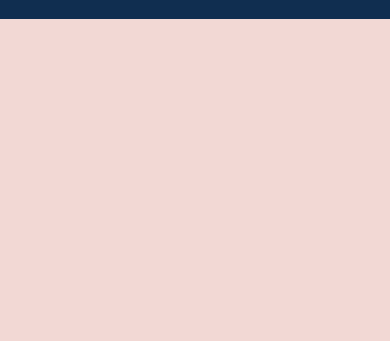
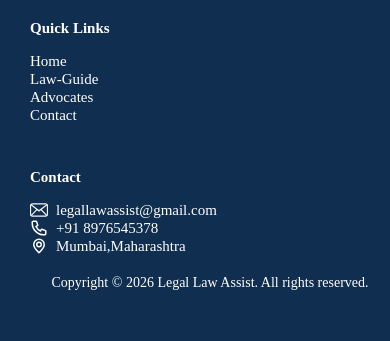
Before and after one commit to sushmitabhelkar24/legal-law-assist, a plain HTML site: page index.html in a window 390 px wide. Shown: the part 2366-2707 px from the top of the page. Before the commit the page ends 2385 px from the top, so only its background shows below. Drawn offline with Linux system fonts and the light colour scheme; a web font is replaced by a local one.

Commit message:
responsiveness added

```diff
--- a/css/footer.css
+++ b/css/footer.css
@@ -3,7 +3,6 @@
     height: 180px;
     padding:10px 0px 50px 0px;
     margin-top: 50px;
-
 }
 .footer-section{
     display: flex;
@@ -27,6 +26,7 @@
 }
 .icon-align{
     margin-right: 10px;
+    height: 20px;
 }
 .footer-quick-links{
     text-decoration: none;
@@ -54,3 +54,31 @@
     opacity: 0.9;
     font-family: "Epunda Slab", serif;
 }
+@media screen and (max-width:768px){
+    .footer-container{
+     height: auto;
+     padding-left: 30px;
+}
+.footer-section{
+    flex-direction: column;
+    gap: 30px;
+}
+.footer-main-name{
+    font-size: 15px;
+}
+.icon-align{
+    margin-right: 8px;
+    height: 18px;
+}
+.footer-quick-links{
+   font-size: 15px;
+}
+.copyright-sector{
+  font-size: 14px;
+  padding-top: 20px;
+}
+.general-para-1{
+    font-size: 16px;
+}
+
+}
--- a/css/navbar.css
+++ b/css/navbar.css
@@ -59,3 +59,6 @@
 .nav-link:hover{
     color:#F5C45E;
 }
+@media screen and (max-width:768px){
+
+}
--- a/index.html
+++ b/index.html
@@ -116,15 +116,15 @@
       <div>
         <h3 class="footer-main-name">Contact</h3>
         <div class="footer-align">
-          <img src="./images/mail.svg" alt="email" height="20px" class="icon-align"/>
+          <img src="./images/mail.svg" alt="email" class="icon-align"/>
           <a href="mailto:legallawassist@gmail.com" class="footer-quick-links">legallawassist@gmail.com</a>
         </div>
         <div class="footer-align">
-          <img src="./images/phone.svg" alt="email" height="20px" class="icon-align"/>
+          <img src="./images/phone.svg" alt="email" class="icon-align"/>
           <a href="tel:+91 8976545378" class="footer-quick-links">+91 8976545378</a>
         </div>
         <div class="footer-align">
-          <img src="./images/location.svg" alt="email" height="20px" class="icon-align"/>
+          <img src="./images/location.svg" alt="email" class="icon-align"/>
           <a href="https://maps.google.com/?q=Mumbai,Maharashtra" class="footer-quick-links">Mumbai,Maharashtra</a>
         </div>
       </div>
```
